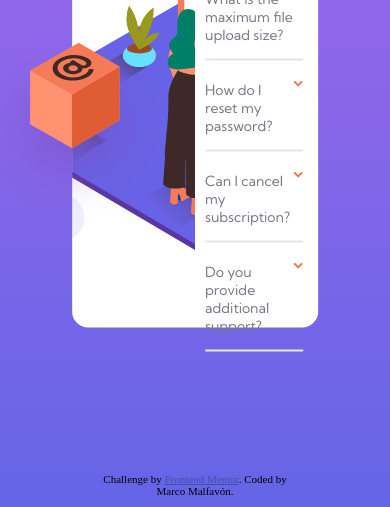
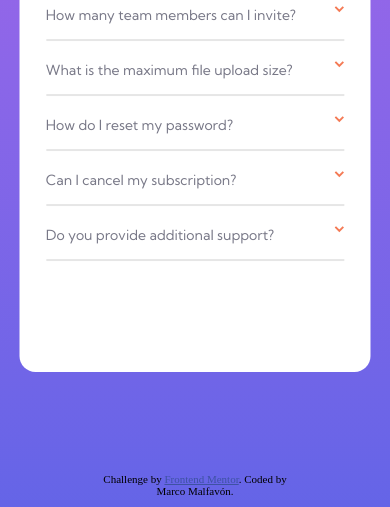
Before and after one commit to Malfavon/FAQ-accordion-page, a plain HTML site: page index.html in a window 390 px wide. Shown: the part 337-844 px from the top of the page. Drawn offline with Linux system fonts and the light colour scheme.

Commit message:
full responsive added

```diff
--- a/style.css
+++ b/style.css
@@ -36,13 +36,13 @@ hr{
     width: 1200px;
     max-width: 63%;
     height: 485px;
+    max-height: 100%;
+    display: flex;
+    flex-direction: row;
     background-color: white;
     border-radius: 1rem;
-    display: flex;
-    flex-direction: row;
     align-items: center;
 }
-
 .ill-box{
     width: 50%;
     height: 100%;
@@ -50,6 +50,7 @@ hr{
     overflow: hidden;
 }
 .ill-box img{
+    display: block;
     position: absolute;
     left: -93px;
     top: 198px;
@@ -61,7 +62,7 @@ hr{
 
     height: 100%;
     width: 100%;
-    background-position: 113% 65%;
+    background-position: -580px -290px;
 }
 .woman-illustration{
     background-image: url(./images/illustration-woman-online-desktop.svg);
@@ -133,3 +134,47 @@ hr{
 }
 
 .attribution a { color: hsl(228, 45%, 44%); }
+
+
+@media screen and (max-width: 1248px){
+    .faq-box{
+        display: block;
+        height: 600px;
+        max-height: 68%;
+        max-width: 90%;
+    }
+    .ill-box{
+        width: 100%;
+        height: 20%;
+    }
+    .ill-box img{
+        display: none;
+    }
+    .bg-pattern{
+        background-image: url(./images/bg-pattern-mobile.svg);
+        background-repeat: no-repeat;
+        height: 100%;
+        width: 100%;
+        background-position: center top;
+    }
+    .woman-illustration{
+        background-image: url(./images/illustration-woman-online-mobile.svg);
+        background-repeat: no-repeat;
+        position: absolute;
+        height: 196px;
+        width: 266px;
+        left: 50%;
+        top: -20%;
+        transform: translateX(-55%);
+        background-position: center;
+    }
+    .text-container {
+        width: 85%;
+        left: 50%;
+        transform: translateX(-50%);
+        text-align: center;
+    }
+    .accordion:hover h3{
+        color: hsl(237, 12%, 33%);
+    }
+}
```
